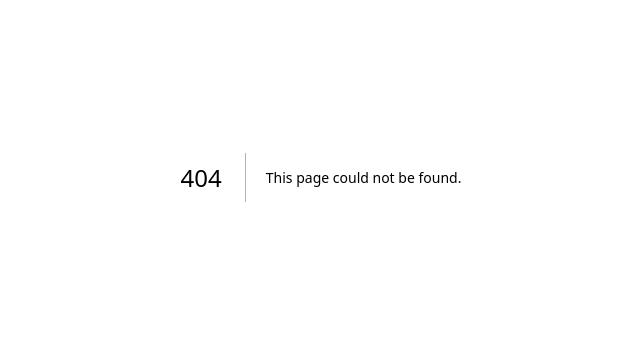
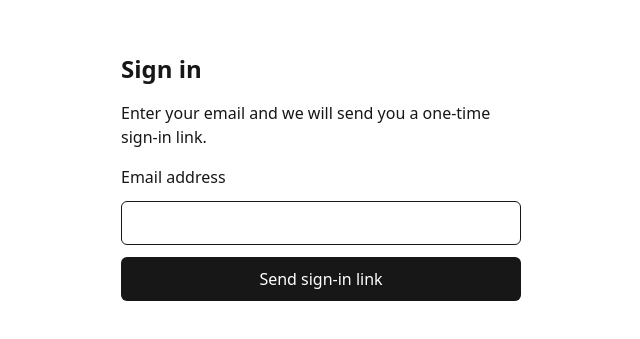
Before and after one commit to nnamdi-security/civicflow, a Next.js app: page /sign-in in a window 1280 px wide. Before the commit this address had no page. Shown: the part 223-562 px from the top of the page, without its empty margins (319-959 px from the left). Built offline with nearby package versions, Linux system fonts and the light colour scheme; no server answers.

Commit message:
Add sign-in, check-email and account pages with sign-out
Verified end to end: request link, read from dev outbox, follow link,
session established with resident role.

Co-Authored-By: Claude Sonnet 5.5 <noreply@anthropic.com>

```diff
--- /dev/null
+++ b/src/app/account/actions.ts
@@ -0,0 +1,7 @@
+"use server";
+
+import { signOut } from "@/server/auth";
+
+export async function signOutAction(): Promise<void> {
+  await signOut({ redirectTo: "/" });
+}
--- /dev/null
+++ b/src/app/account/page.tsx
@@ -0,0 +1,47 @@
+import { redirect } from "next/navigation";
+import { Button } from "@/components/button";
+import { auth } from "@/server/auth";
+import { getActor } from "@/server/auth/guards";
+import { getDb } from "@/server/db";
+import { findAgencyName } from "@/server/repositories/agencies";
+import { signOutAction } from "./actions";
+
+const ROLE_LABELS = {
+  resident: "Resident",
+  agency_officer: "Agency officer",
+  agency_admin: "Agency admin",
+  platform_admin: "Platform admin",
+} as const;
+
+export default async function AccountPage() {
+  const actor = await getActor();
+  if (!actor) redirect("/sign-in");
+
+  const session = await auth();
+  const agencyName = actor.agencyId ? await findAgencyName(getDb(), actor.agencyId) : null;
+
+  return (
+    <main className="mx-auto flex w-full max-w-md flex-1 flex-col justify-center gap-4 p-6">
+      <h1 className="text-2xl font-semibold">Your account</h1>
+      <dl className="flex flex-col gap-2">
+        <div>
+          <dt className="font-medium">Email</dt>
+          <dd>{session?.user.email}</dd>
+        </div>
+        <div>
+          <dt className="font-medium">Role</dt>
+          <dd>{ROLE_LABELS[actor.role]}</dd>
+        </div>
+        {agencyName ? (
+          <div>
+            <dt className="font-medium">Agency</dt>
+            <dd>{agencyName}</dd>
+          </div>
+        ) : null}
+      </dl>
+      <form action={signOutAction}>
+        <Button type="submit">Sign out</Button>
+      </form>
+    </main>
+  );
+}
--- a/src/app/page.tsx
+++ b/src/app/page.tsx
@@ -1,3 +1,5 @@
+import Link from "next/link";
+
 export default function HomePage() {
   return (
     <main className="mx-auto flex w-full max-w-2xl flex-1 flex-col justify-center gap-3 p-6">
@@ -5,6 +7,9 @@ export default function HomePage() {
       <p className="text-base">
         Report civic issues, track the response, and hold agencies accountable.
       </p>
+      <Link href="/sign-in" className="underline focus-visible:outline-2 focus-visible:outline-offset-2">
+        Sign in
+      </Link>
     </main>
   );
 }
--- /dev/null
+++ b/src/app/sign-in/actions.ts
@@ -0,0 +1,25 @@
+"use server";
+
+import { headers } from "next/headers";
+import { redirect } from "next/navigation";
+import { AuthError } from "next-auth";
+import { z } from "zod";
+import { signIn } from "@/server/auth";
+import { allowSignInAttempt } from "@/server/auth/sign-in-limits";
+
+const emailSchema = z.email();
+
+export async function requestSignIn(formData: FormData): Promise<void> {
+  const parsed = emailSchema.safeParse(String(formData.get("email") ?? "").trim());
+  if (!parsed.success) redirect("/sign-in?error=invalid");
+
+  if (!(await allowSignInAttempt(await headers()))) redirect("/sign-in?error=failed");
+
+  try {
+    await signIn("email", { email: parsed.data, redirectTo: "/account" });
+  } catch (error) {
+    // signIn redirects on success by throwing; only Auth.js failures are ours to handle.
+    if (error instanceof AuthError) redirect("/sign-in?error=failed");
+    throw error;
+  }
+}
--- /dev/null
+++ b/src/app/sign-in/check-email/page.tsx
@@ -0,0 +1,17 @@
+import { SIGN_IN_LINK_MAX_AGE_SECONDS } from "@/server/auth/constants";
+
+export default function CheckEmailPage() {
+  const minutes = SIGN_IN_LINK_MAX_AGE_SECONDS / 60;
+  return (
+    <main className="mx-auto flex w-full max-w-md flex-1 flex-col justify-center gap-3 p-6">
+      <h1 className="text-2xl font-semibold">Check your email</h1>
+      <p>
+        If the address is valid, a sign-in link is on its way. It works once and expires in{" "}
+        {minutes} minutes.
+      </p>
+      <a href="/sign-in" className="underline focus-visible:outline-2 focus-visible:outline-offset-2">
+        Use a different email
+      </a>
+    </main>
+  );
+}
--- /dev/null
+++ b/src/app/sign-in/page.tsx
@@ -0,0 +1,46 @@
+import { redirect } from "next/navigation";
+import { Button } from "@/components/button";
+import { getActor } from "@/server/auth/guards";
+import { requestSignIn } from "./actions";
+
+const ERRORS: Record<string, string> = {
+  invalid: "Enter a valid email address.",
+  failed: "We could not send the link. Wait a few minutes and try again.",
+};
+
+export default async function SignInPage({
+  searchParams,
+}: {
+  searchParams: Promise<{ error?: string }>;
+}) {
+  if (await getActor()) redirect("/account");
+
+  const { error } = await searchParams;
+  const message = error ? ERRORS[error] : undefined;
+
+  return (
+    <main className="mx-auto flex w-full max-w-md flex-1 flex-col justify-center gap-4 p-6">
+      <h1 className="text-2xl font-semibold">Sign in</h1>
+      <p>Enter your email and we will send you a one-time sign-in link.</p>
+      {message ? (
+        <p role="alert" className="rounded-md border border-current p-3">
+          Error: {message}
+        </p>
+      ) : null}
+      <form action={requestSignIn} className="flex flex-col gap-3">
+        <label htmlFor="email" className="font-medium">
+          Email address
+        </label>
+        <input
+          id="email"
+          name="email"
+          type="email"
+          autoComplete="email"
+          required
+          className="min-h-11 rounded-md border border-current bg-background px-3 text-base focus-visible:outline-2 focus-visible:outline-offset-2"
+        />
+        <Button type="submit">Send sign-in link</Button>
+      </form>
+    </main>
+  );
+}
--- /dev/null
+++ b/src/components/button.tsx
@@ -0,0 +1,8 @@
+import type { ButtonHTMLAttributes } from "react";
+
+const base =
+  "inline-flex min-h-11 items-center justify-center rounded-md bg-foreground px-4 py-2 text-base font-medium text-background focus-visible:outline-2 focus-visible:outline-offset-2 focus-visible:outline-foreground disabled:opacity-60";
+
+export function Button({ className = "", ...props }: ButtonHTMLAttributes<HTMLButtonElement>) {
+  return <button className={`${base} ${className}`} {...props} />;
+}
--- a/src/server/auth/config.ts
+++ b/src/server/auth/config.ts
@@ -5,9 +5,9 @@ import type { Db } from "../../db/client";
 import { accounts, sessions, users, verificationTokens } from "../../db/schema";
 import { signInEmail, type EmailSender } from "../adapters/email";
 import { rateLimitKey, type RateLimiter } from "../rate-limit/rate-limiter";
+import { SIGN_IN_LINK_MAX_AGE_SECONDS } from "./constants";
 import { toSessionUser } from "./session-user";
 
-export const SIGN_IN_LINK_MAX_AGE_SECONDS = 15 * 60;
 const SESSION_MAX_AGE_SECONDS = 30 * 24 * 60 * 60;
 
 /** Per-address cap on sign-in emails. Applies to every path that triggers a send. */
--- /dev/null
+++ b/src/server/auth/constants.ts
@@ -0,0 +1 @@
+export const SIGN_IN_LINK_MAX_AGE_SECONDS = 15 * 60;
--- /dev/null
+++ b/src/server/repositories/agencies.ts
@@ -0,0 +1,12 @@
+import { eq } from "drizzle-orm";
+import type { Db } from "../../db/client";
+import { agencies } from "../../db/schema";
+
+export async function findAgencyName(db: Db, agencyId: string): Promise<string | null> {
+  const [row] = await db
+    .select({ name: agencies.name })
+    .from(agencies)
+    .where(eq(agencies.id, agencyId))
+    .limit(1);
+  return row?.name ?? null;
+}
```
